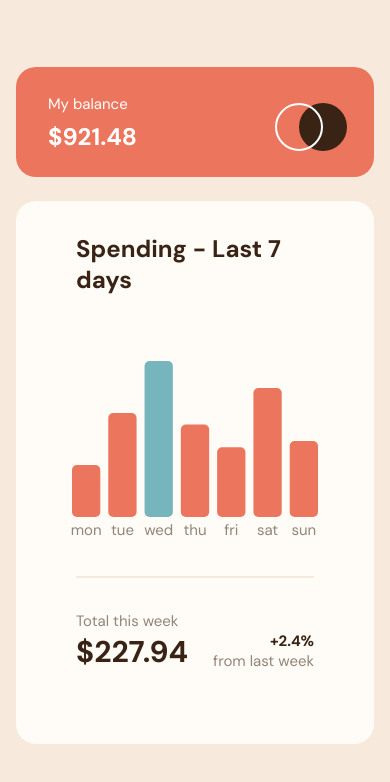
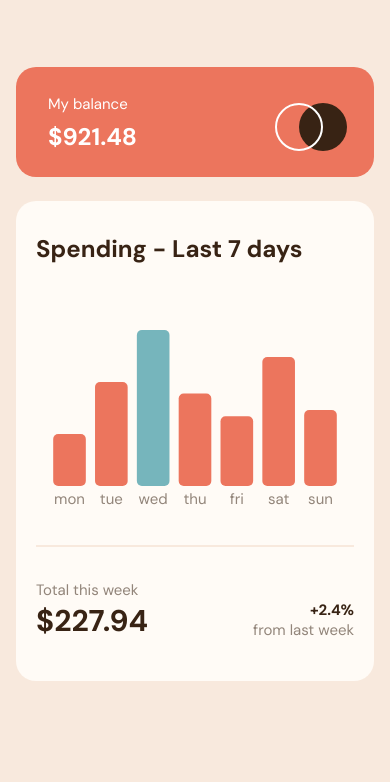
Before and after one commit to mseidel819/FEM-expense-chart, a React (Vite) app: page / in a window 390 px wide. Shown: the top 782 px of the page. Built offline with nearby package versions, Linux system fonts and the light colour scheme.

Commit message:
mobile fixes

```diff
--- a/src/App.css
+++ b/src/App.css
@@ -32,9 +32,10 @@
   }
   .app-title {
     font-size: 24px;
+    padding: 0px 20px;
   }
 
-  .bottom-container {
-    padding: 32px 20px;
+  .monthly-container {
+    padding: 0 20px 41px 20px;
   }
 }
```
